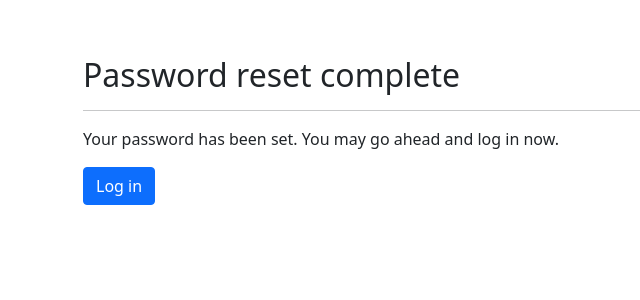
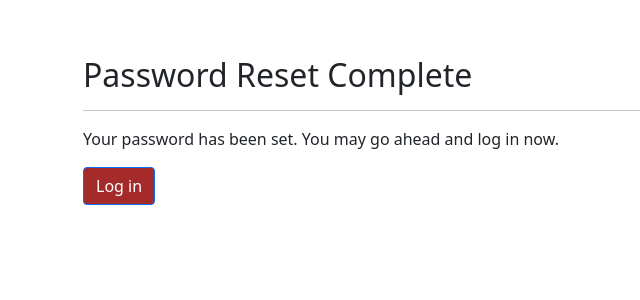
Before and after one commit to Zishan-Rahman/Ctrl_Intelligence, a Django app: template bookclub/templates/main/password/password_reset_complete.html in a window 1280 px wide. Shown: the part 59-359 px from the top of the page, without its empty margins (11-651 px from the left). Run offline with Django 3.2, Linux system fonts and the light colour scheme; the template is opened without the code that fills it, so the values that code supplies are empty; some libraries are stand-ins or nearby versions.

Commit message:
adapting forgot password templates to fit the design

```diff
--- a/bookclub/templates/main/password/password_reset.html
+++ b/bookclub/templates/main/password/password_reset.html
@@ -9,7 +9,8 @@
         <form method="POST">
             {% csrf_token %}
             {{ password_reset_form|crispy }}
-            <button class="btn btn-primary" type="submit">Send email</button>
+						<br>
+            <button type="submit" class="btn btn-primary" style="background-color: brown">Send email</button>
         </form>
   	</div>
 {% endblock %}
--- a/bookclub/templates/main/password/password_reset_complete.html
+++ b/bookclub/templates/main/password/password_reset_complete.html
@@ -2,9 +2,9 @@
 {% block content %}
   <!--Password Reset Complete-->
     <div class="container p-4">
-	    <h2 class="font-weight-bold mt-3">Password reset complete</h2>
+	    <h2 class="font-weight-bold mt-3">Password Reset Complete</h2>
 		<hr>
         <p>Your password has been set. You may go ahead and log in now.</p>
-        <a href="/login" class="btn btn-primary">Log in</a>
+        <a href="/login" class="btn btn-primary" style="background-color: brown">Log in</a>
     </div>
 {% endblock %}
--- a/bookclub/templates/main/password/password_reset_confirm.html
+++ b/bookclub/templates/main/password/password_reset_confirm.html
@@ -9,7 +9,8 @@
         <form method="POST">
             {% csrf_token %}
             {{ form|crispy }}
-            <button class="btn btn-primary" type="submit">Reset password</button>
+            <br>
+            <button type="submit" class="btn btn-primary" style="background-color: brown">Reset password</button>
         </form>
     </div>
 {% endblock %}
--- a/bookclub/views/account_views.py
+++ b/bookclub/views/account_views.py
@@ -59,7 +59,7 @@
 						send_mail(subject, email, 'bookwise0000@gmail.com' , [user.email], fail_silently=False)
 					except BadHeaderError:
 						return HttpResponse('Invalid header found.')
-					messages.success(request, 'A message with reset password instructions has been sent to your inbox.')
+					messages.success(request, 'A message with reset password instructions has been sent to your inbox. Please check your spam folder.')
 					return redirect ("home")
 			messages.error(request, 'An invalid email has been entered.')
 	password_reset_form = PasswordResetForm()
```
Also changed, not shown: bookclub/templates/main/password/password_reset_done.html (deleted, +0 -9 lines).
